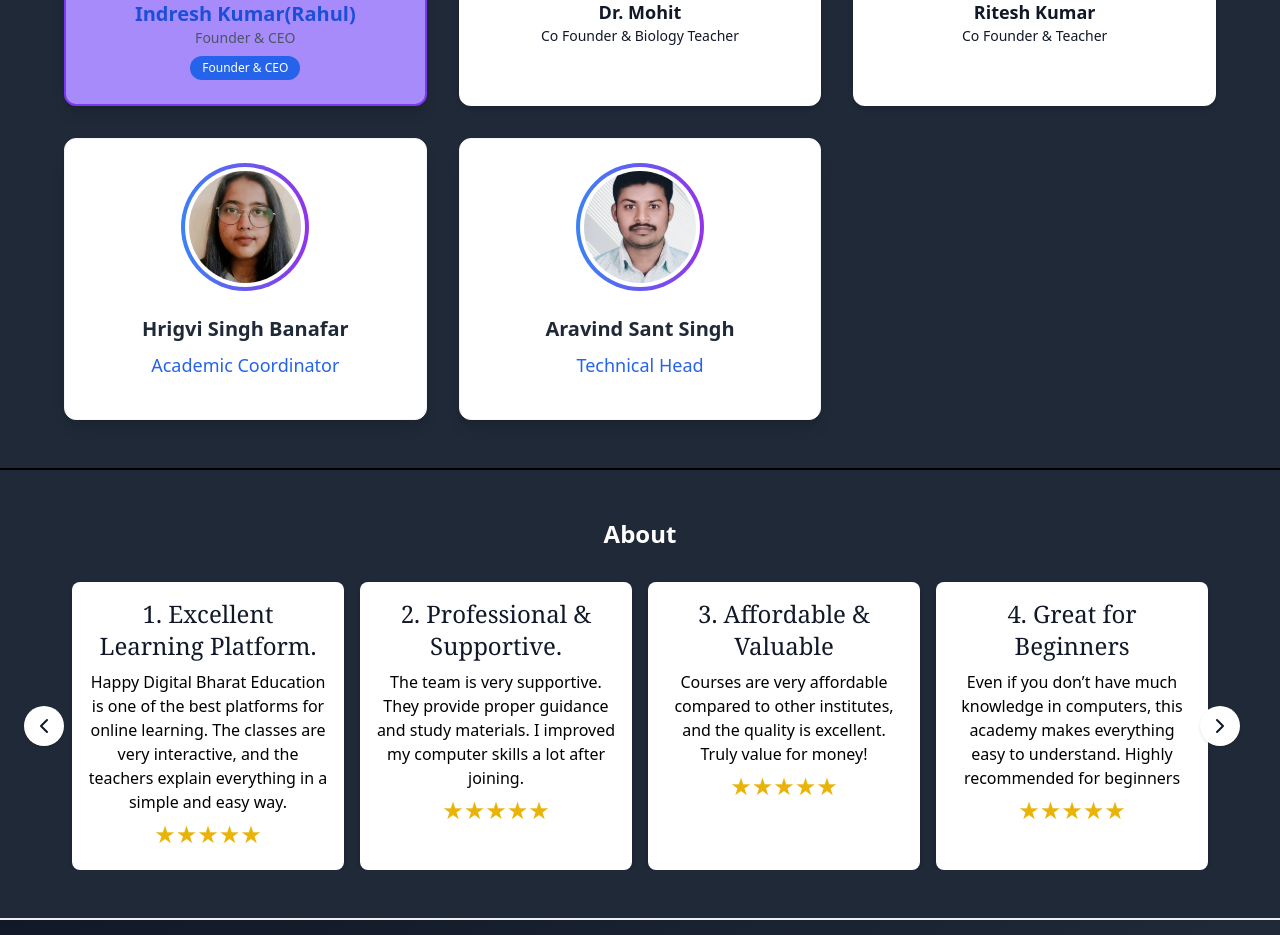
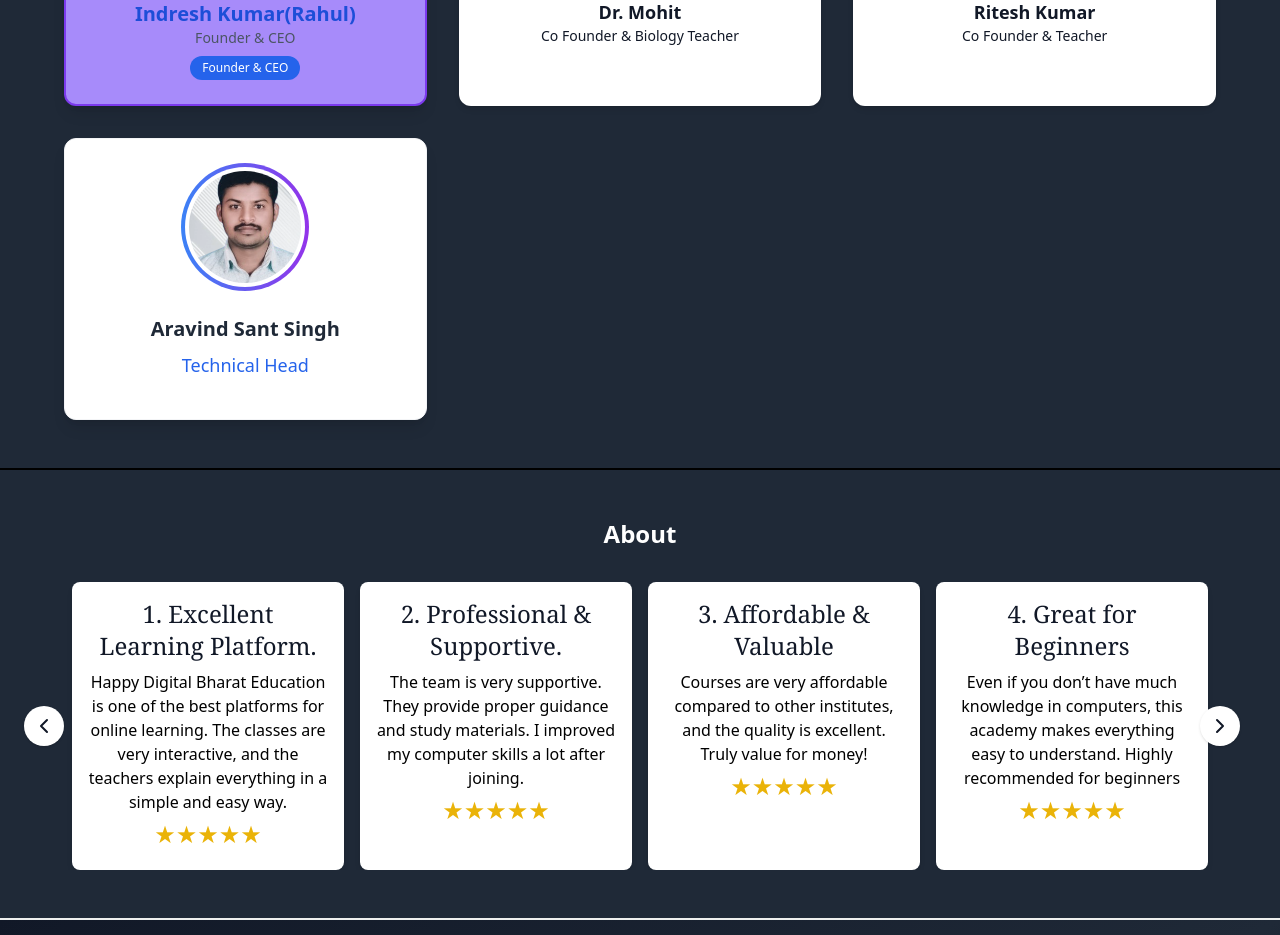
Before and after one commit to Santaravind/Edutech_Frontend, a React (Vite) app in the folder classes/: page / in a window 1280 px wide. Shown: the part 2700-3635 px from the top of the page. Built offline with nearby package versions, Linux system fonts and the light colour scheme.

Commit message:
hrigvi removed

```diff
--- a/classes/src/component/pages/Home.jsx
+++ b/classes/src/component/pages/Home.jsx
@@ -672,7 +672,7 @@ const [currentIndex, setCurrentIndex] = useState(0);
         Technical Head
       </span>
     </div> */}
-    <div className="bg-white rounded-xl shadow-lg p-6 text-center hover:shadow-xl transition-all duration-300 border border-gray-100">
+    {/* <div className="bg-white rounded-xl shadow-lg p-6 text-center hover:shadow-xl transition-all duration-300 border border-gray-100">
   <div className="w-32 h-32 mx-auto mb-6 rounded-full bg-gradient-to-r from-blue-500 to-purple-600 p-1">
     <div className="w-full h-full rounded-full bg-white p-1">
       <img
@@ -687,7 +687,7 @@ const [currentIndex, setCurrentIndex] = useState(0);
   <h3 className="text-xl font-bold text-gray-800 mb-2">Hrigvi Singh Banafar </h3>
   <p className="text-lg text-blue-600 font-medium mb-4">Academic Coordinator </p>
 
-</div>
+</div> */}
 
     <div className="bg-white rounded-xl shadow-lg p-6 text-center hover:shadow-xl transition-all duration-300 border border-gray-100">
   <div className="w-32 h-32 mx-auto mb-6 rounded-full bg-gradient-to-r from-blue-500 to-purple-600 p-1">
```
